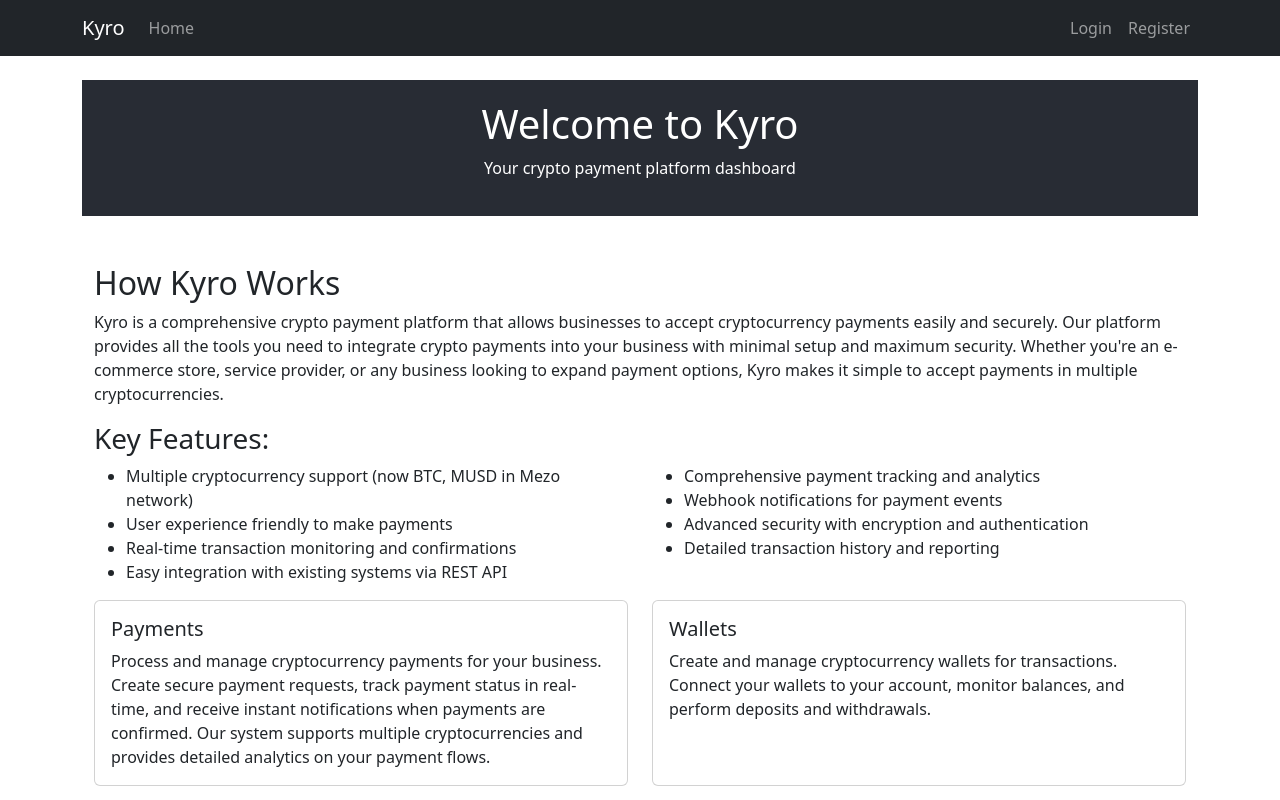
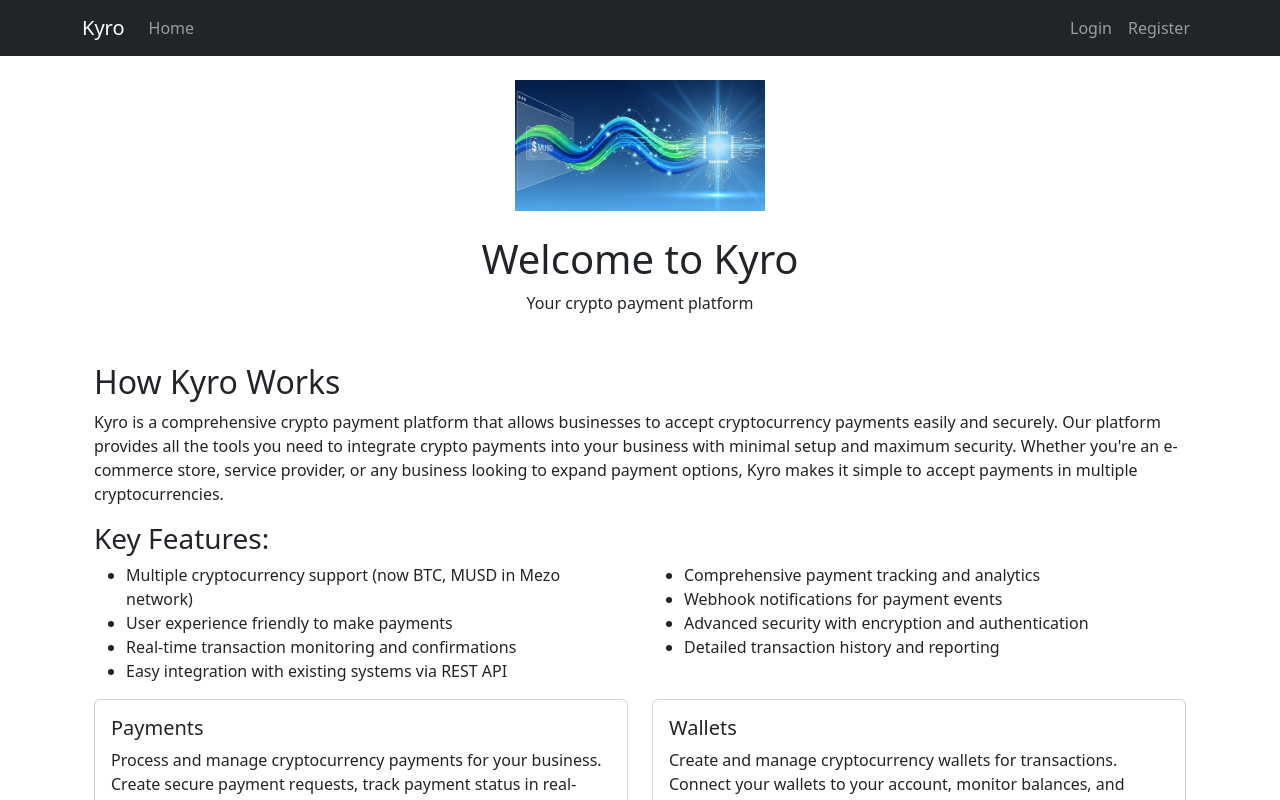
Before and after one commit to KyroPayments/kyroweb, a React (Create React App) app: page / in a window 1280 px wide. Shown: the top 800 px of the page. Built offline with nearby package versions, Linux system fonts and the light colour scheme; no server answers.

Commit message:
Improve API module and Home

```diff
--- a/src/components/ApiKeyManager.js
+++ b/src/components/ApiKeyManager.js
@@ -100,6 +100,19 @@ const ApiKeyManager = () => {
 
           {error && <Alert variant="danger">{error}</Alert>}
           {success && <Alert variant="success">{success}</Alert>}
+
+          {/* Alert with documentation link */}
+          <Alert variant="info" className="mb-4">
+            <p className="mb-1"><strong>API Documentation:</strong> You can review the API documentation and details at:</p>
+            <a
+              href={process.env.REACT_APP_KYRO_API_SWAGGER_URL || '/api-docs'}
+              target="_blank"
+              rel="noopener noreferrer"
+              className="alert-link"
+            >
+              {process.env.REACT_APP_KYRO_API_SWAGGER_URL || 'http://localhost:3000/api-docs'}
+            </a>
+          </Alert>
 
           <Card>
             <Card.Body>
--- a/src/components/Home.js
+++ b/src/components/Home.js
@@ -8,10 +8,20 @@ const Home = () => {
 
   return (
     <div>
-      <header className="App-header">
+      <div className="text-center mb-4">
+           <img
+            src="/images/kyro.png"
+            alt="Kyro Payments"
+            className="img-fluid"
+            style={{ maxWidth: '250px', height: 'auto' }}
+         />
+       </div>
+      <header className="text-center">
         <h1>Welcome to Kyro</h1>
-        <p>Your crypto payment platform dashboard</p>
+        <p>Your crypto payment platform</p>
       </header>
+
+
 
       <Container className="my-5">
       <Row className="mt-5">
```
Also changed, not shown: public/images/kyro.png (added), 1 other file (tests, documents, lock files or other folders).
